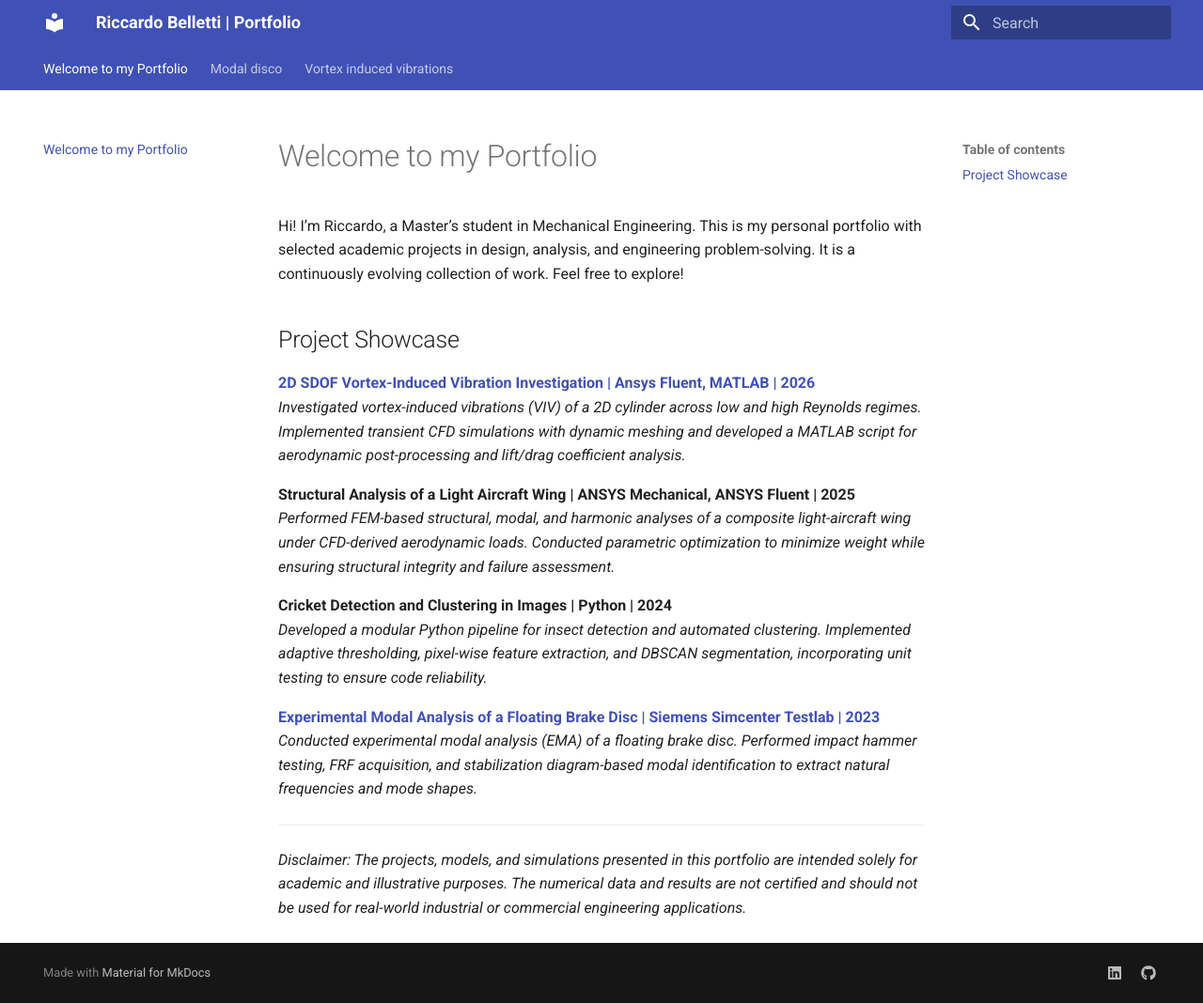
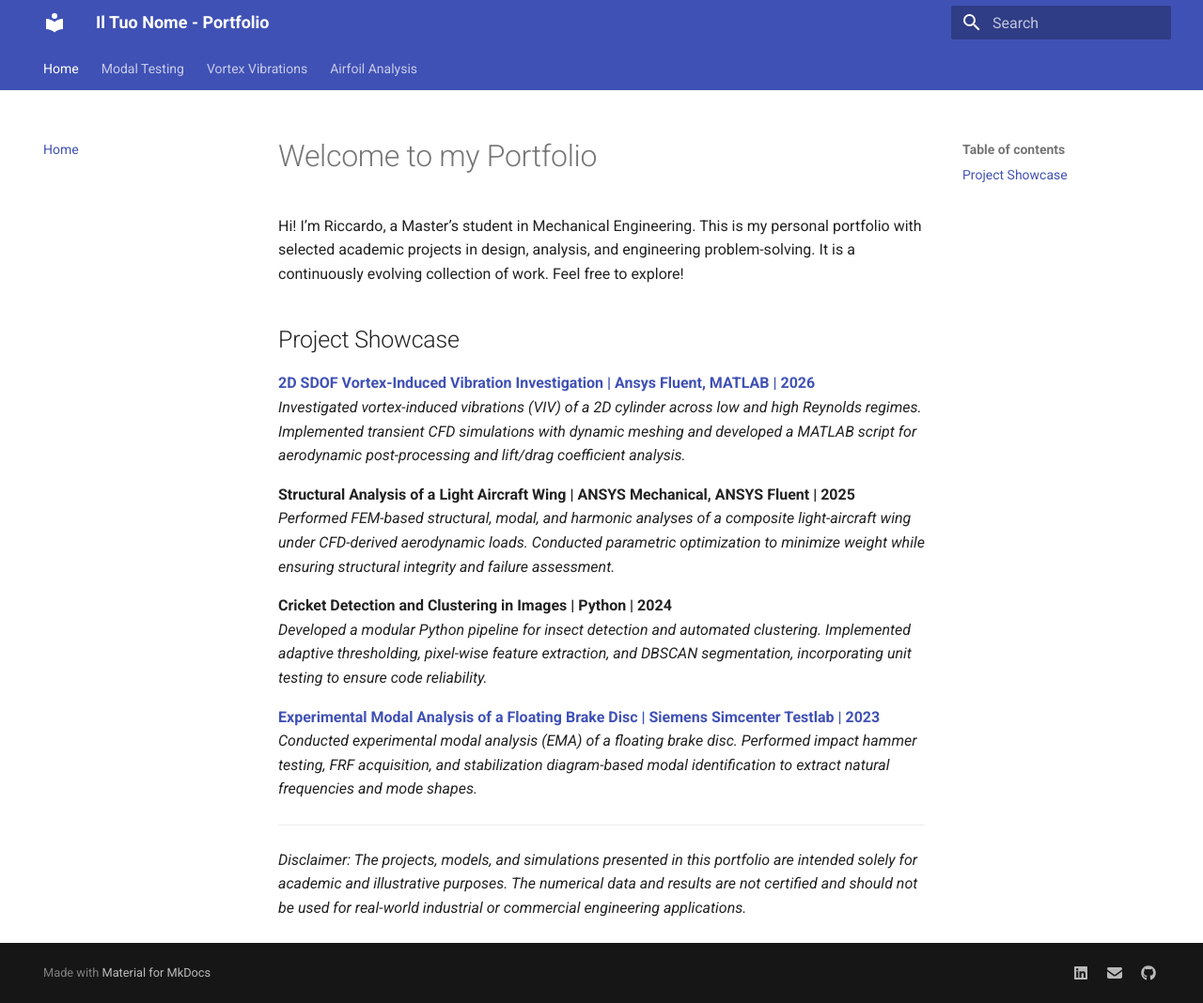
Before and after one commit to rbelletti/rbelletti.github.io, an MkDocs documentation site: the page built from docs/index.md, in a window 1280 px wide and 1068 px high. Shown: the whole window at 94% size. Built offline with MkDocs 1.6.1 and Material for MkDocs 9.7.7, drawn with Linux system fonts in a browser that asks for light colours; some of the changed lines change nothing that is shown.

Commit message:
Update portfolio site name and URLs in mkdocs.yml

```diff
--- a/mkdocs.yml
+++ b/mkdocs.yml
@@ -1,5 +1,5 @@
-site_name: Riccardo Belletti | Portfolio
-site_url: https://rbelletti01.github.io/
+site_name: Il Tuo Nome - Portfolio
+site_url: https://tuoaccount.github.io/
 
 theme:
   name: material
@@ -9,6 +9,12 @@ theme:
   features:
     - navigation.tabs
 
+nav:
+  - Home: index.md
+  - Modal Testing: modal-testing/report.md
+  - Vortex Vibrations: vortex-induced-vibrations/report.md
+  - Airfoil Analysis: airfoil-analysis/report.md
+
 extra_javascript:
   - javascripts/mathjax.js
   - https://unpkg.com/mathjax@3/es5/tex-mml-chtml.js
@@ -16,11 +22,13 @@ extra_javascript:
 markdown_extensions:
   - pymdownx.arithmatex:
       generic: true
-  - attr_list # Permette di ridimensionare le immagini al volo
+  - attr_list
 
 extra:
   social:
     - icon: fontawesome/brands/linkedin
-      link: https://linkedin.com/in/riccardobelletti01
+      link: https://linkedin.com/in/tuoprofilo
+    - icon: fontawesome/solid/envelope
+      link: mailto:la.tua@email.it
     - icon: fontawesome/brands/github
-      link: https://github.com/rbelletti01
+      link: https://github.com/tuoaccount
```
